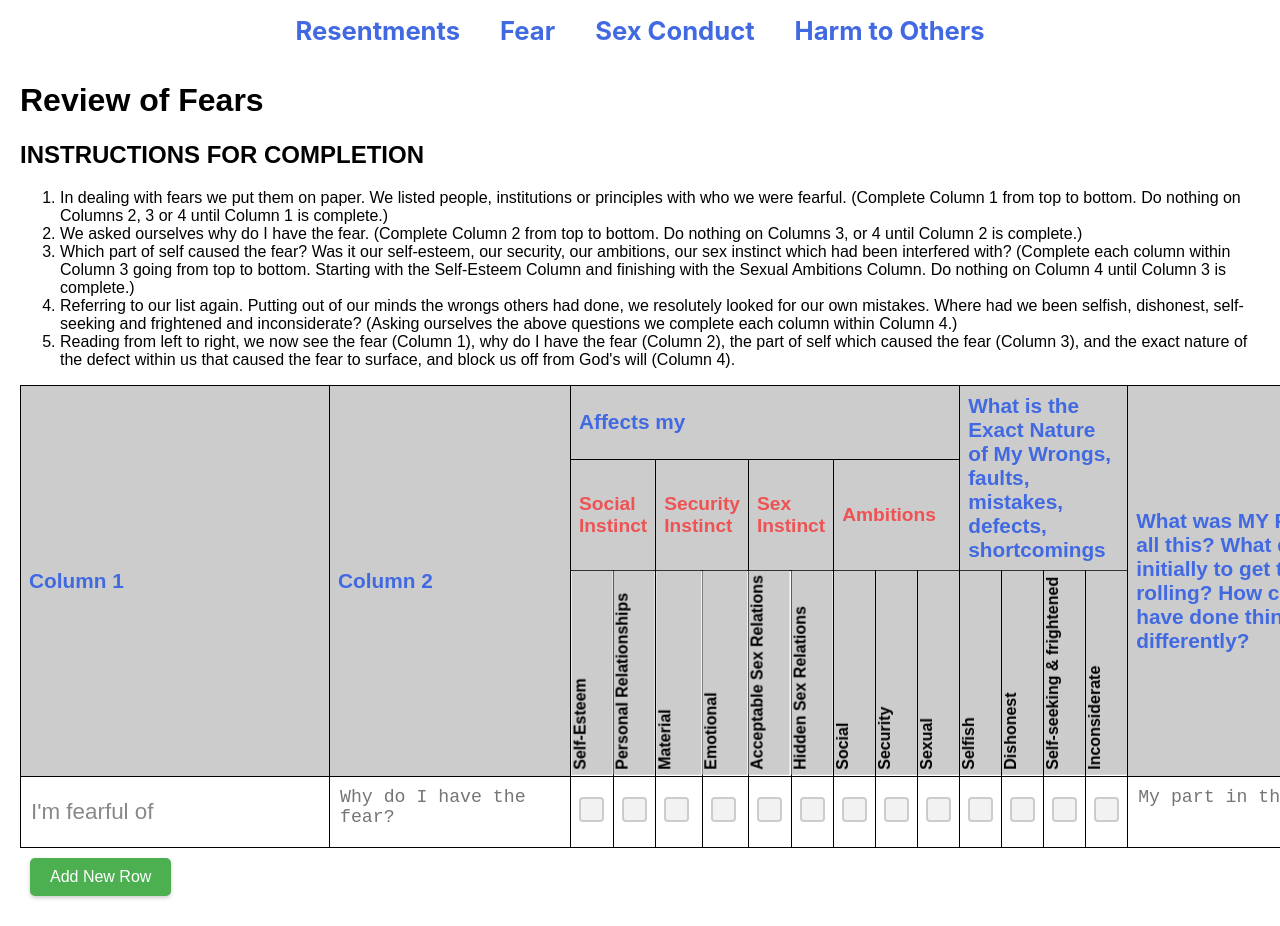
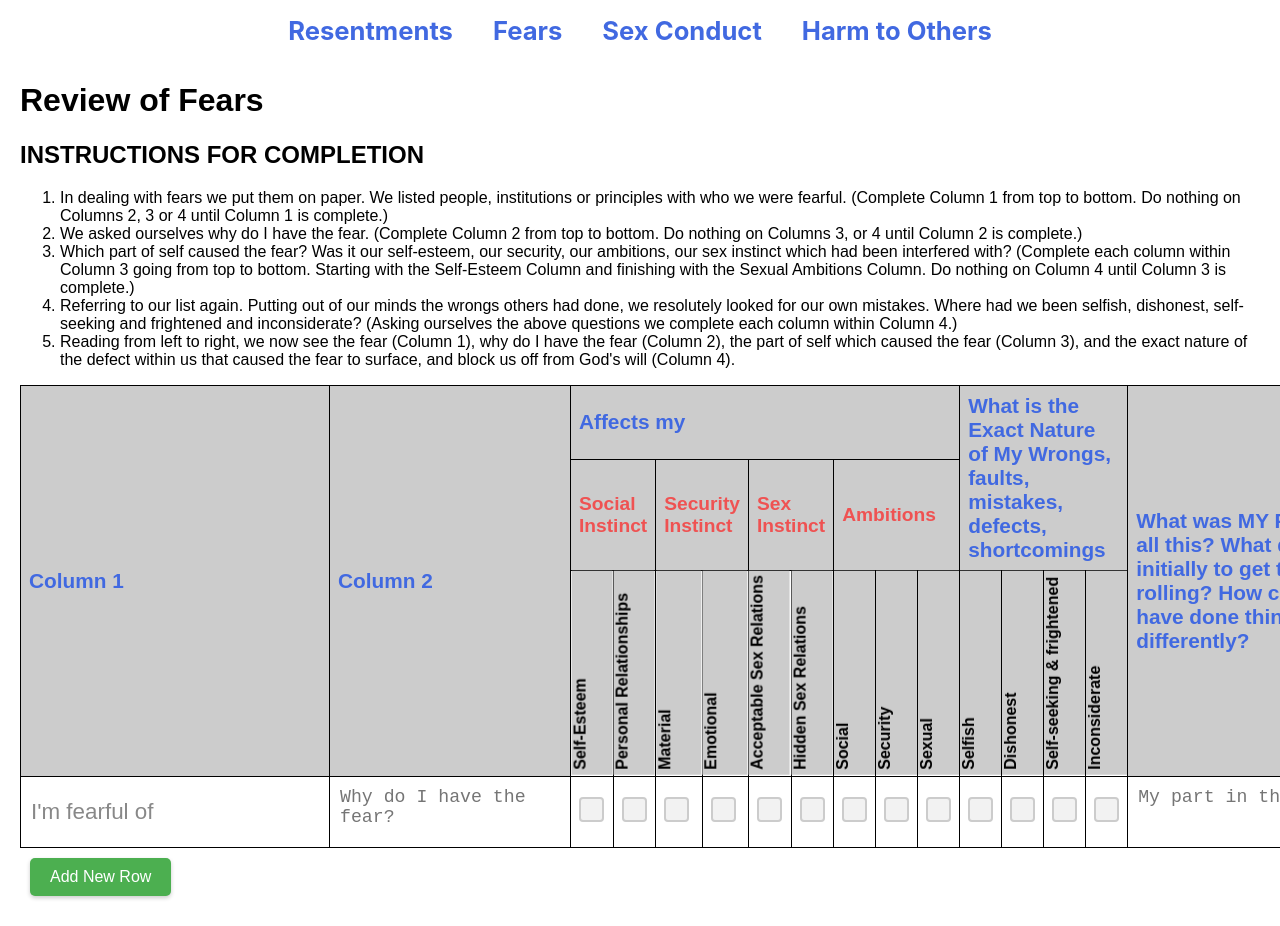
Before and after one commit to mgarbs/step-four-workbook, a React (Create React App) app: page /fear in a window 1280 px wide. Shown: the top 926 px of the page. Built offline with nearby package versions, Linux system fonts and the light colour scheme; no server answers.

Commit message:
make Fear link plural
Signed-off-by: Michael Garber <michael.garber@swirldslabs.com>

```diff
--- a/src/App.js
+++ b/src/App.js
@@ -13,7 +13,7 @@ function App() {
     <Router>
       <nav className="nav-links">
         <Link to="/resentments">Resentments</Link>
-        <Link to="/fear">Fear</Link>
+        <Link to="/fear">Fears</Link>
         <Link to="/sex-conduct">Sex Conduct</Link>
         <Link to="/harm-to-others">Harm to Others</Link>
       </nav>
```
